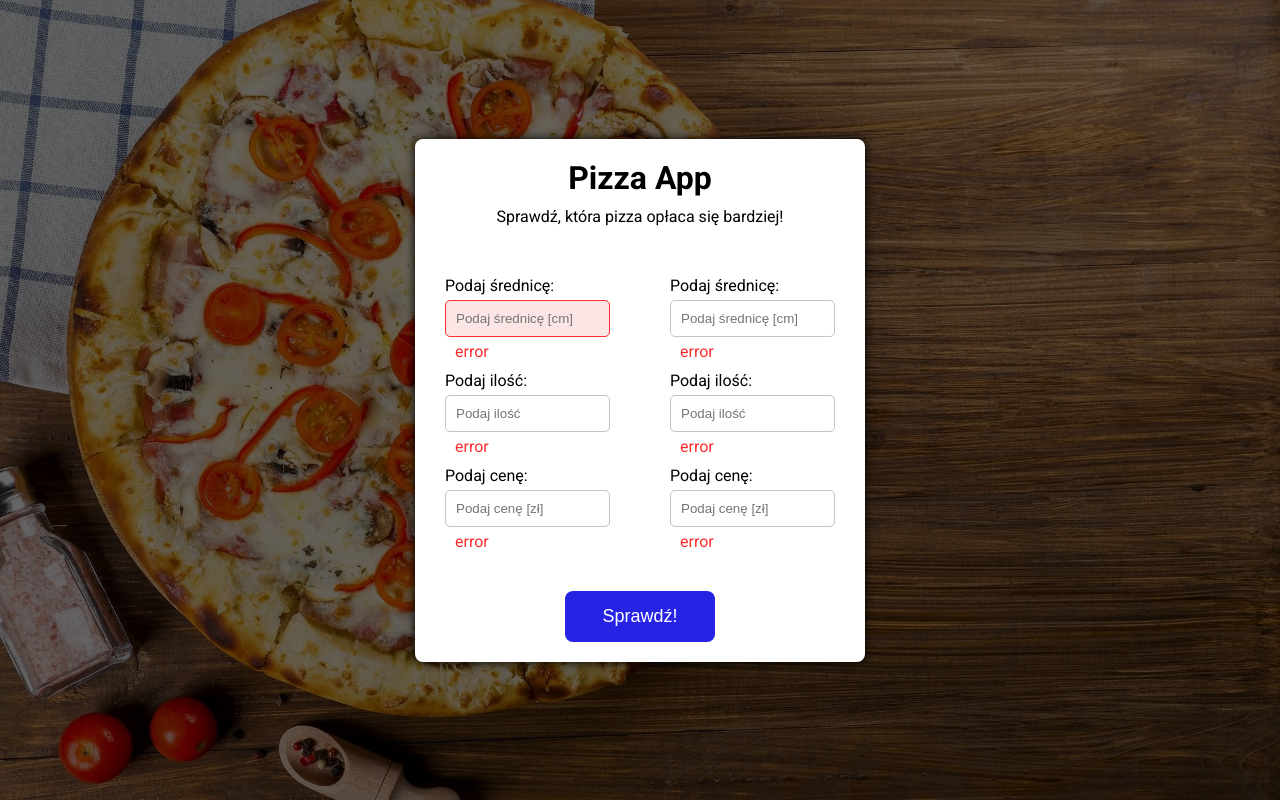
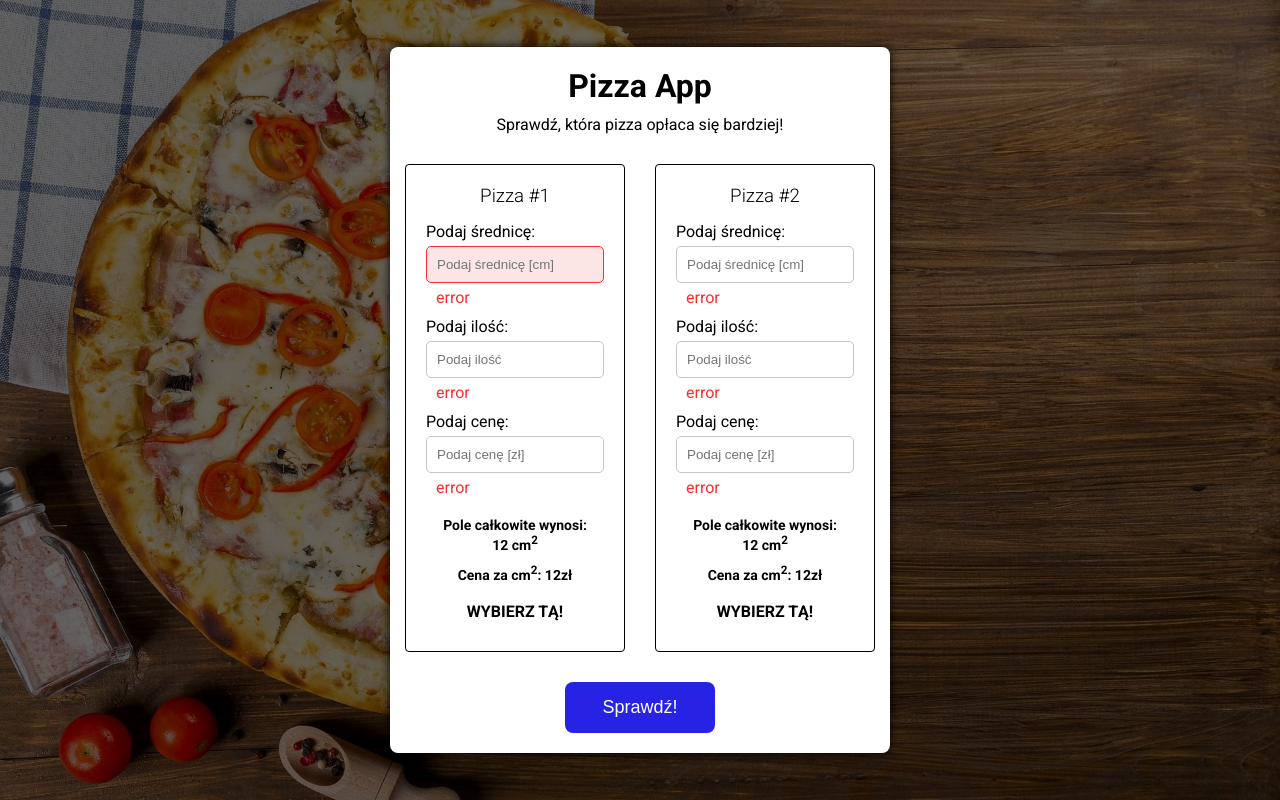
Before and after one commit to BartekKuzniewski/pizzaApp, a website: page index.html in a window 1280 px wide. Drawn offline with Linux system fonts and the light colour scheme.

Commit message:
added results section

```diff
--- a/index.html
+++ b/index.html
@@ -23,8 +23,10 @@
             <div class="pizza-wrap">
 
                 <div class="pizza-box">
+                    <h3>Pizza #1</h3>
                     <label for="diameter">Podaj średnicę:</label>
-                    <input type="number" id="diameter" step="0.01" placeholder="Podaj średnicę [cm]" class="error-input">
+                    <input type="number" id="diameter" step="0.01" placeholder="Podaj średnicę [cm]"
+                        class="error-input">
                     <p class="error-text">error</p>
 
                     <label for="amount">Podaj ilość:</label>
@@ -34,9 +36,16 @@
                     <label for="price">Podaj cenę:</label>
                     <input type="number" id="price" step="0.01" placeholder="Podaj cenę [zł]">
                     <p class="error-text">error</p>
+
+                    <div class="results">
+                        <p class="area">Pole całkowite wynosi: <br> <span class="first-area">12</span> cm<sup>2</sup> </p>
+                        <p class="price-for-cm">Cena za cm<sup>2</sup>: <span class="first-price">12</span>zł</p>
+                        <p class="choose-this">WYBIERZ TĄ!</p>
+                    </div>
                 </div>
 
                 <div class="pizza-box">
+                    <h3>Pizza #2</h3>
                     <label for="diameter">Podaj średnicę:</label>
                     <input type="number" id="diameter" placeholder="Podaj średnicę [cm]">
                     <p class="error-text">error</p>
@@ -48,11 +57,18 @@
                     <label for="price">Podaj cenę:</label>
                     <input type="number" id="price" placeholder="Podaj cenę [zł]">
                     <p class="error-text">error</p>
+
+
+                    <div class="results">
+                        <p class="area">Pole całkowite wynosi: <br> <span class="first-area">12</span> cm<sup>2</sup> </p>
+                        <p class="price-for-cm">Cena za cm<sup>2</sup>: <span class="first-price">12</span>zł</p>
+                        <p class="choose-this">WYBIERZ TĄ!</p>
+                    </div>
                 </div>
             </div>
-                <div class="button">
-                    <button class="check">Sprawdź!</button>
-                </div>
+            <div class="button">
+                <button class="check">Sprawdź!</button>
+            </div>
         </div>
     </div>
 
--- a/src/sass/main.scss
+++ b/src/sass/main.scss
@@ -28,7 +28,7 @@ body {
 }
 
 .wrapper {
-	width: 450px;
+	width: 500px;
 	background-color: #fff;
 	box-shadow: 0 0 10px #000;
 	border-radius: 8px;
@@ -41,7 +41,6 @@ body {
 
 .text {
 	text-align: center;
-	margin-bottom: 20px;
 }
 
 .pizza-wrap {
@@ -49,7 +48,16 @@ body {
 }
 
 .pizza-box {
-	margin: 30px;
+	margin: 30px 15px;
+	padding: 20px;
+	border: 1px solid black;
+	border-radius: 4px;
+
+	h3 {
+		font-weight: lighter;
+		text-align: center;
+		margin-bottom: 15px;
+	}
 
 	label {
 		display: inline-block;
@@ -74,6 +82,23 @@ body {
 		border: 1px solid rgb(255, 45, 45);
 		background-color: rgba(211, 4, 4, 0.1);
 	}
+
+	.results {
+		padding-top: 10px;
+		font-size: 14px;
+		font-weight: bold;
+		text-align: center;
+
+		p {
+			margin-bottom: 10px;
+		}
+
+		.choose-this {
+			font-size: 16px;
+			margin-top: 20px;
+		}
+	}
+
 }
 
 .button {
```
Also changed, not shown: dist/css/main.min.css, 1 other file.
